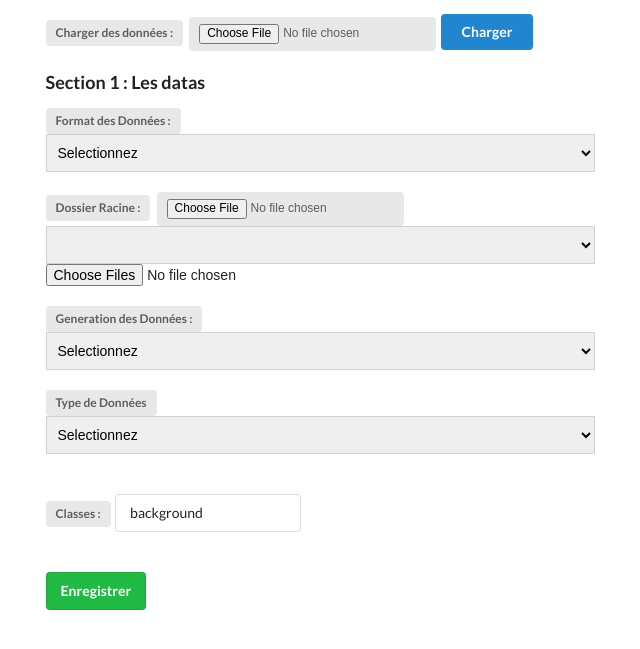
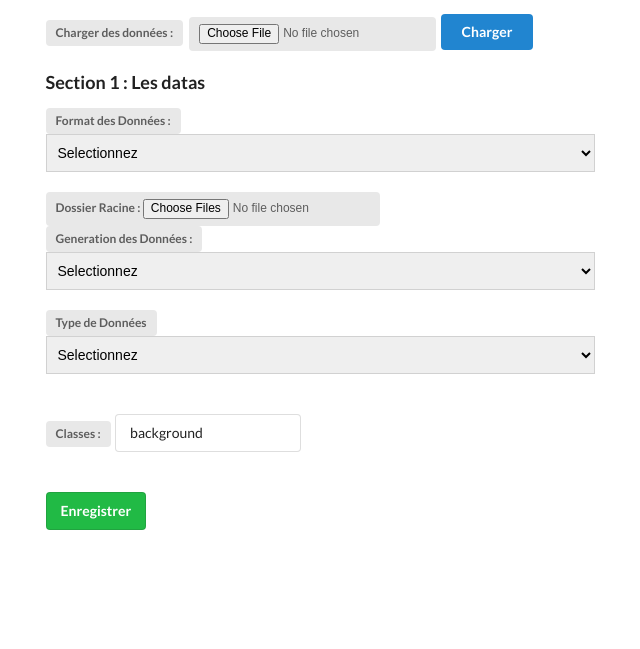
Before and after one commit to diadjii/plateforme_deep_learning, a Flask app: page /accueil in a window 1280 px wide. Shown: the part 40-689 px from the top of the page, without its empty margins (31-671 px from the left). Run offline with Flask 2, Linux system fonts and the light colour scheme; lists and menus that the app fills with data are empty; some libraries are stand-ins or nearby versions.

Commit message:
gestion_datas

```diff
--- a/templates/gestion_datas.html.j2
+++ b/templates/gestion_datas.html.j2
@@ -31,11 +31,6 @@
     <div class="field">
       <div class="ui label">
       <label for="">Dossier Racine :</label>
-      </div>
-      <div class="ui label">
-      <input type="file" name="DATA_PATH" id="field_path_input">
-      </div>
-      <select id="field_path_select" name="DATA_PATH" class="ui fluid dropdown" hidden>
       <input type="file" name="DATA_PATH" id="field_path_input" multiple directory webkitdirectory mozdirectory>
       <select id="field_path_select" name="DATA_PATH" hidden>
         <option value="">Selectionnez</option>
```
